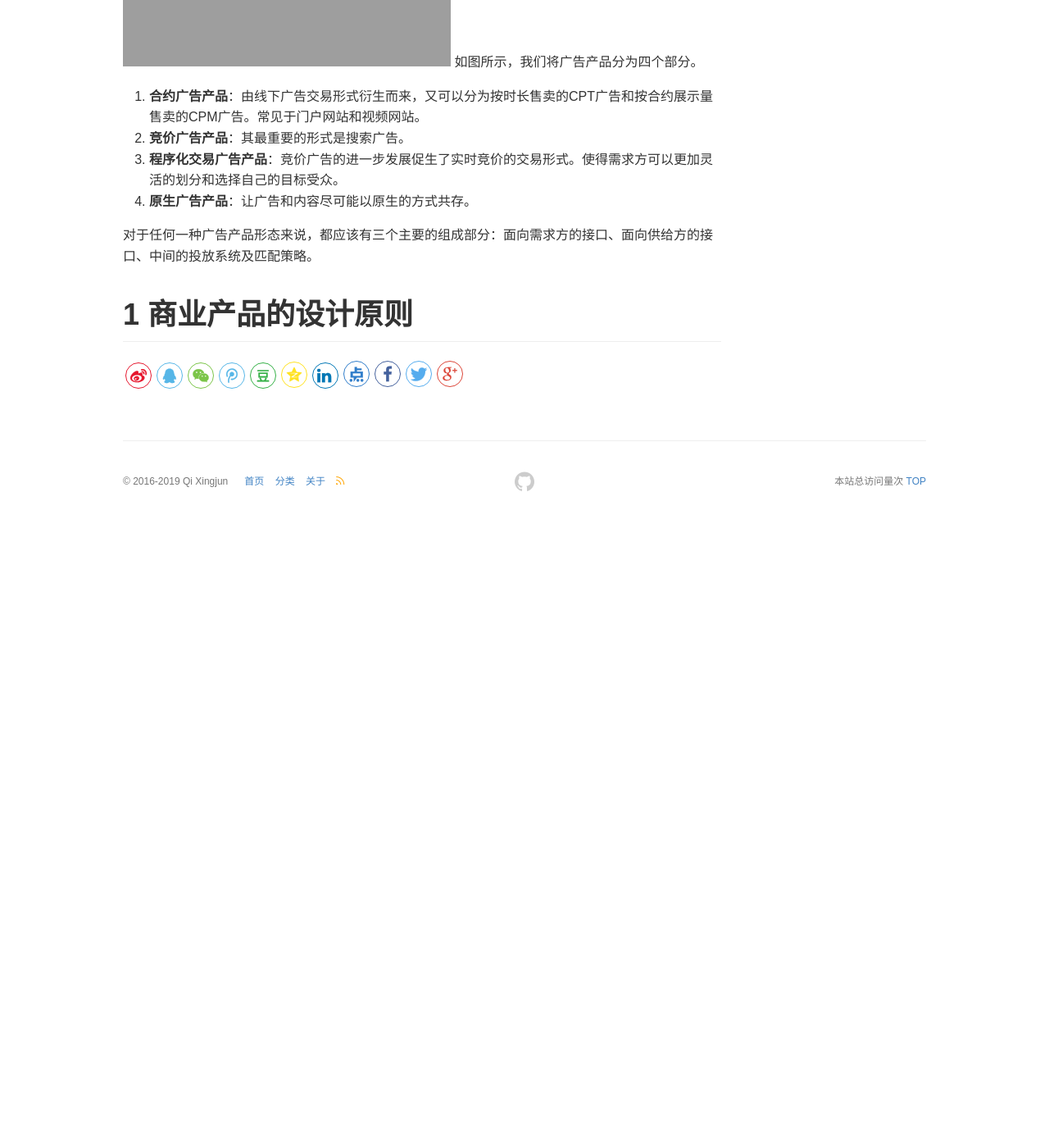
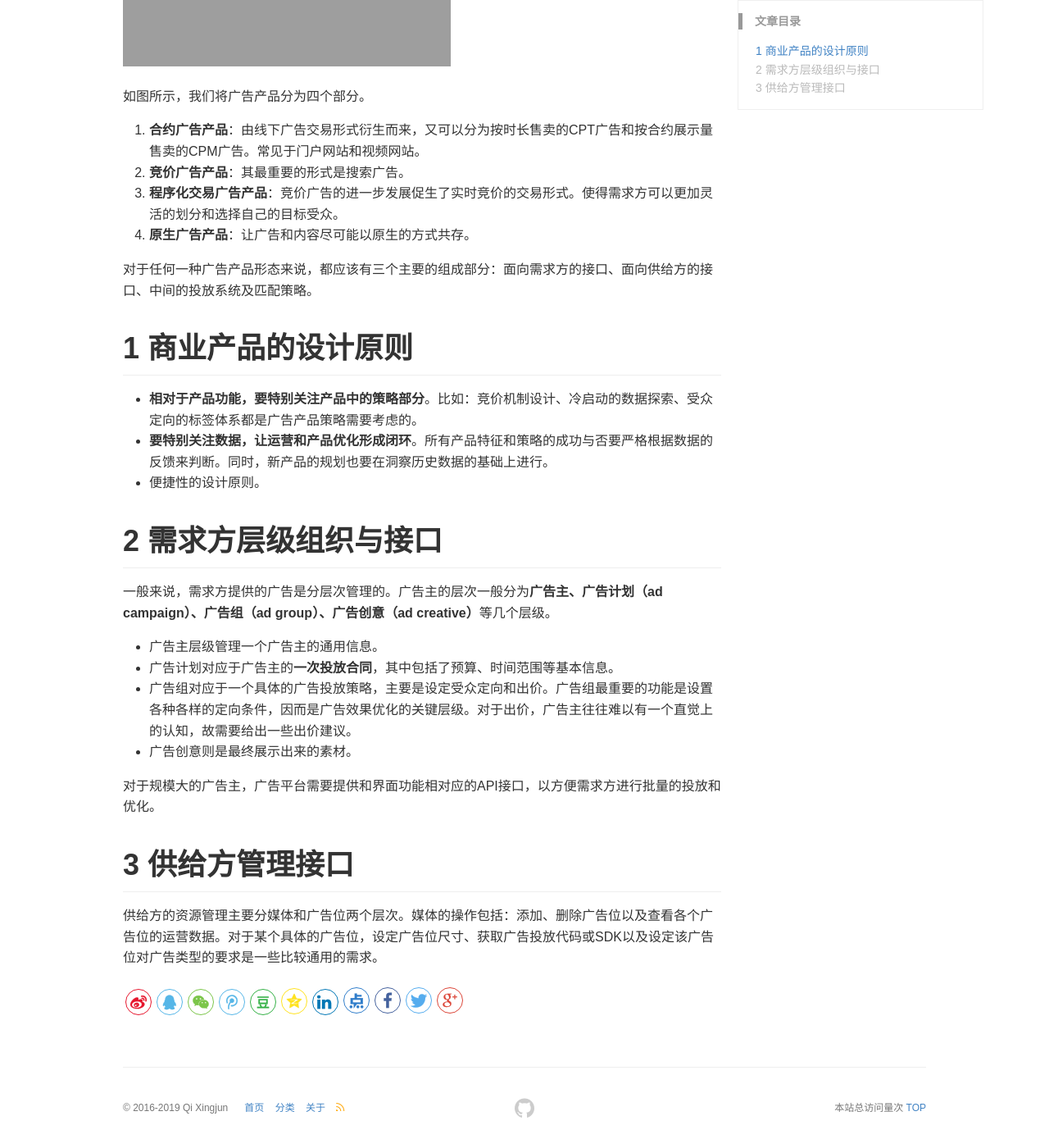
Before and after one commit to QiXingjun/QiXingjun.github.io, a Jekyll site: the page built from _posts/blog/2020-01-28-三、在线广告产品概览.md, in a window 1280 px wide and 1400 px high, scrolled down 439 px. Shown: the whole window at 82% size. Built offline with Jekyll 4.4.1, drawn with Linux system fonts in a browser that asks for light colours; comment, search, counter and statistics services are not loaded; before the commit the page ends 1075 px from its top, so only the background shows below that.

Commit message:
Update 2020-01-28-三、在线广告产品概览.md

```diff
--- a/_posts/blog/2020-01-28-三、在线广告产品概览.md
+++ b/_posts/blog/2020-01-28-三、在线广告产品概览.md
@@ -7,6 +7,7 @@ keywords: 计算广告, 在线广告产品概览
 ---
 
 ![在线广告产品进化示意](http://qixingjun.tech/images/%E8%AE%A1%E7%AE%97%E5%B9%BF%E5%91%8A/3-1%E5%9C%A8%E7%BA%BF%E5%B9%BF%E5%91%8A%E4%BA%A7%E5%93%81%E8%BF%9B%E5%8C%96%E7%A4%BA%E6%84%8F.png)
+
 如图所示，我们将广告产品分为四个部分。
 1. **合约广告产品**：由线下广告交易形式衍生而来，又可以分为按时长售卖的CPT广告和按合约展示量售卖的CPM广告。常见于门户网站和视频网站。
 2. **竞价广告产品**：其最重要的形式是搜索广告。
@@ -16,3 +17,18 @@ keywords: 计算广告, 在线广告产品概览
 对于任何一种广告产品形态来说，都应该有三个主要的组成部分：面向需求方的接口、面向供给方的接口、中间的投放系统及匹配策略。
 
 # 1 商业产品的设计原则
+* **相对于产品功能，要特别关注产品中的策略部分**。比如：竞价机制设计、冷启动的数据探索、受众定向的标签体系都是广告产品策略需要考虑的。
+* **要特别关注数据，让运营和产品优化形成闭环**。所有产品特征和策略的成功与否要严格根据数据的反馈来判断。同时，新产品的规划也要在洞察历史数据的基础上进行。
+* 便捷性的设计原则。
+
+# 2 需求方层级组织与接口
+一般来说，需求方提供的广告是分层次管理的。广告主的层次一般分为**广告主、广告计划（ad campaign）、广告组（ad group）、广告创意（ad creative）**等几个层级。
+* 广告主层级管理一个广告主的通用信息。
+* 广告计划对应于广告主的**一次投放合同**，其中包括了预算、时间范围等基本信息。
+* 广告组对应于一个具体的广告投放策略，主要是设定受众定向和出价。广告组最重要的功能是设置各种各样的定向条件，因而是广告效果优化的关键层级。对于出价，广告主往往难以有一个直觉上的认知，故需要给出一些出价建议。
+* 广告创意则是最终展示出来的素材。
+
+对于规模大的广告主，广告平台需要提供和界面功能相对应的API接口，以方便需求方进行批量的投放和优化。
+
+# 3 供给方管理接口
+供给方的资源管理主要分媒体和广告位两个层次。媒体的操作包括：添加、删除广告位以及查看各个广告位的运营数据。对于某个具体的广告位，设定广告位尺寸、获取广告投放代码或SDK以及设定该广告位对广告类型的要求是一些比较通用的需求。
```
